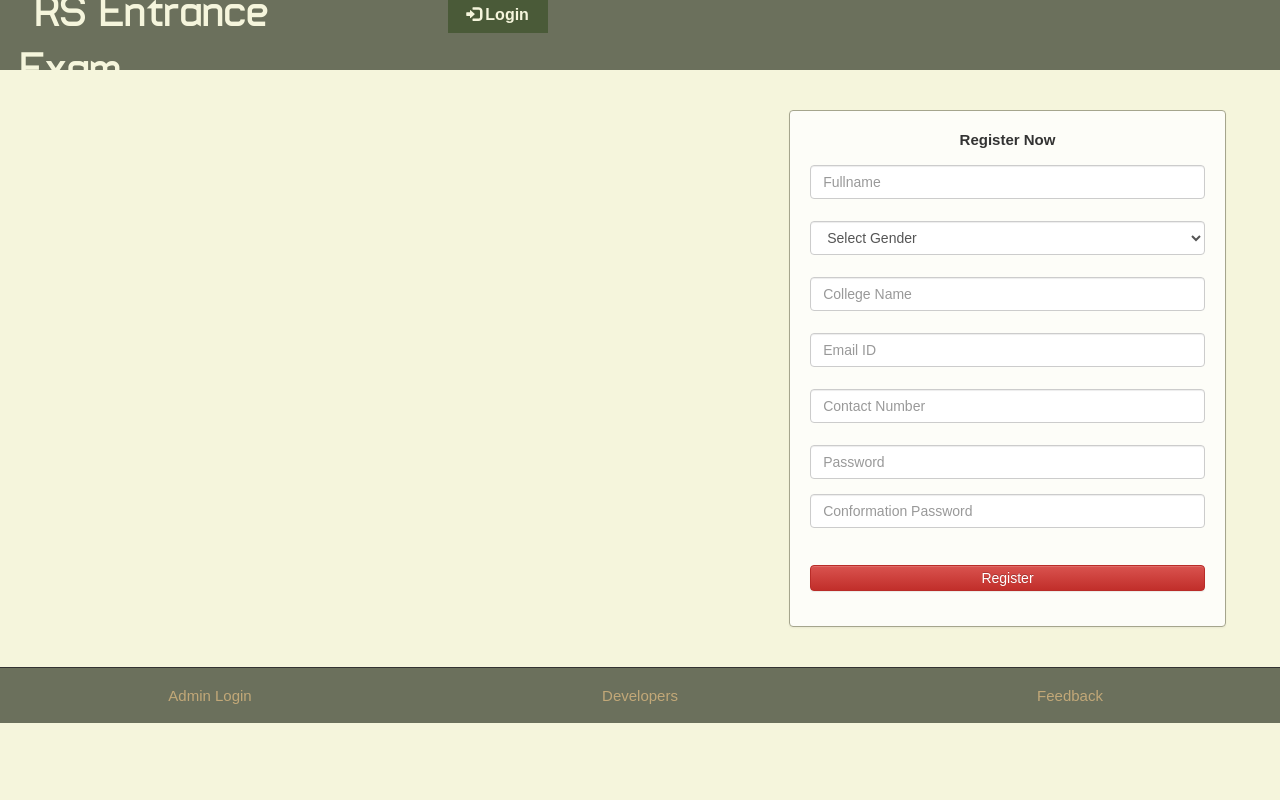
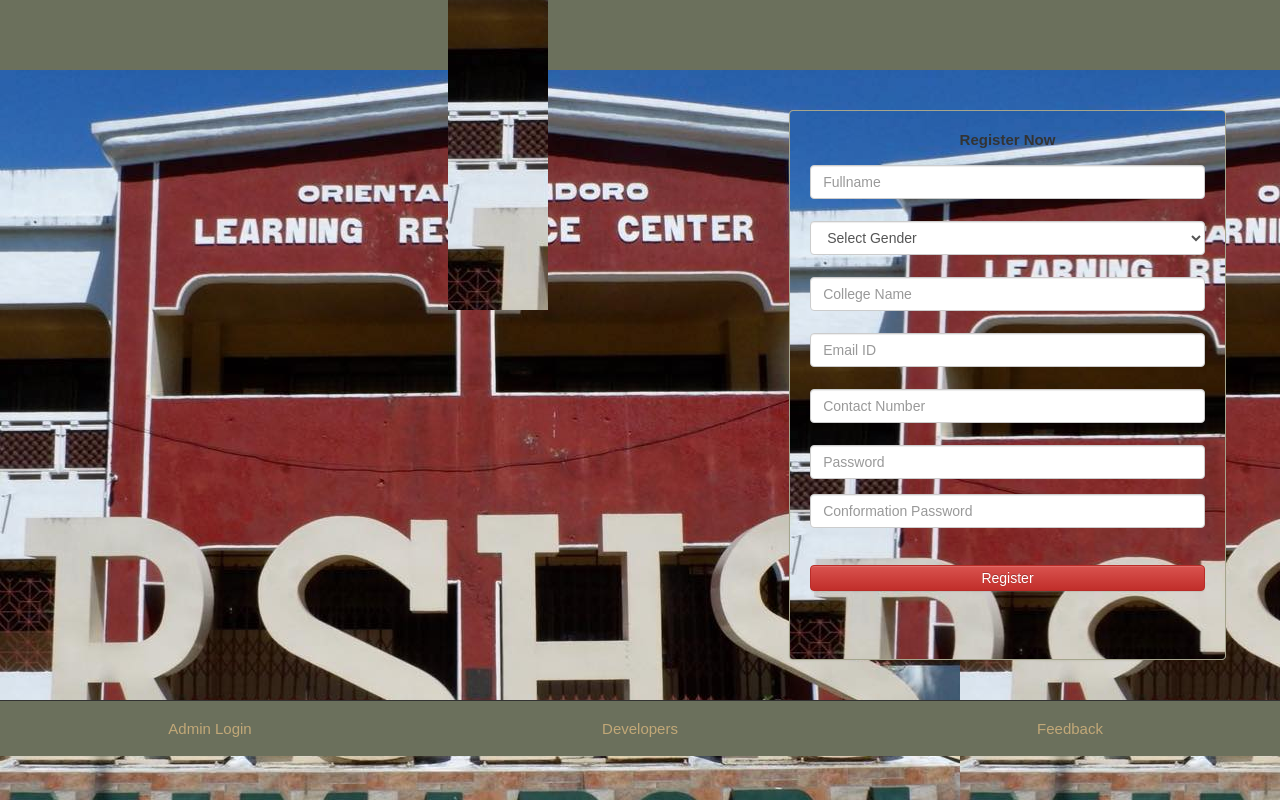
Before and after one commit to mangkanor1103/5, a PHP site: page /video_feed/ in a window 1280 px wide. Run offline with PHP 8.4, Linux system fonts and the light colour scheme.

Commit message:
`Updated background images and styles in main.css`

```diff
--- a/css/main.css
+++ b/css/main.css
@@ -2,17 +2,19 @@
   overflow-x: hidden;
   width: 100%;
   font: 15px "Century Gothic", "Times Roman", sans-serif;
-  background: #f5f5dc; /* Beige Background */
-  min-height: 550px;
+  background-image: url('../image/rsbg.jpg');  min-height: 550px;
   background-attachment: fixed;
   transition: background 0.5s ease-in-out;
 }
 .bg {
   min-height: 540px;
+  background-image: url('../image/rsbg.jpg');  min-height: 550px;
+
 }
 .bg1 {
-  background: #f5f5dc; /* Beige Background */
   min-height: 535px;
+  background-image: url('../image/rsbg.jpg');  min-height: 550px;
+
 }
 
 @font-face {
@@ -30,7 +32,7 @@
   margin: 40px;
   padding: 20px;
   font: 15px "Century Gothic", "Times Roman", sans-serif;
-  background: rgba(255, 255, 255, 0.8); /* Light Background */
+  background-image: url('../image/rsbg.jpg');  min-height: 550px;
   transition: transform 0.3s ease-in-out;
 }
 
@@ -74,7 +76,7 @@
 
 .sub1 {
   color: #f5f5dc; /* Beige */
-  background: #4a5a38; /* Dark Green */
+  background-image: url('../image/rsbg.jpg');  min-height: 550px;
   font-size: 15px;
   height: 35px;
   margin: 20px;
```
